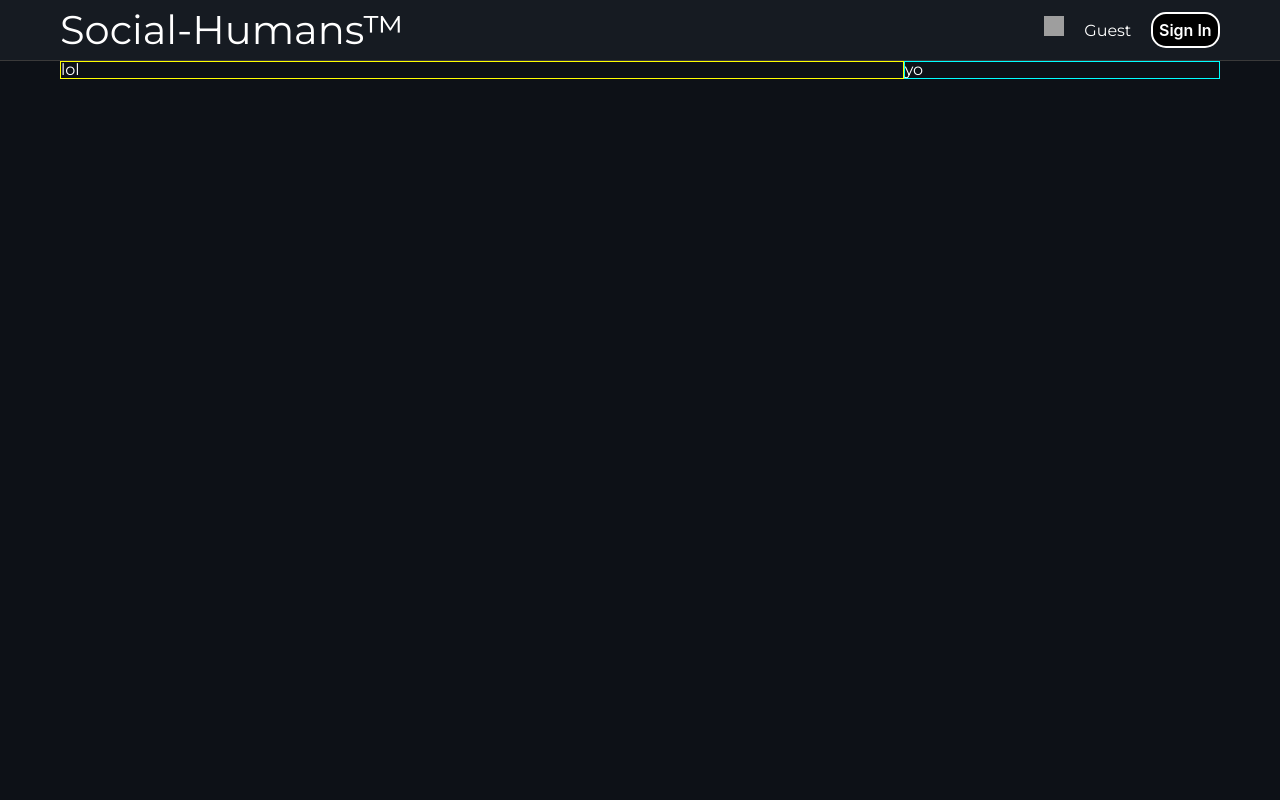
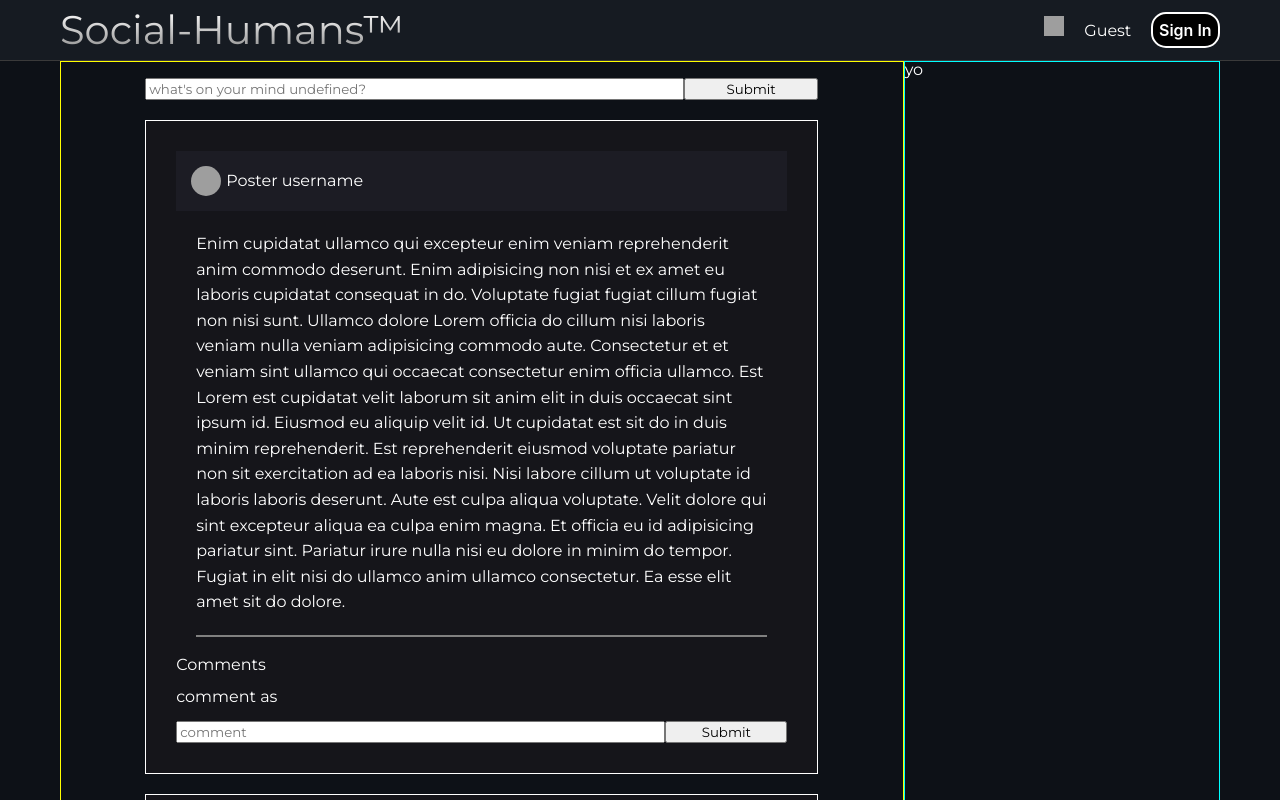
Before and after one commit to noclipping/social-media-app, a Next.js app: page / in a window 1280 px wide. Shown: the top 800 px of the page. Built offline with nearby package versions, Linux system fonts and the light colour scheme; no server answers; the database is empty; grey boxes are pictures that could not be loaded.

Commit message:
post creation

```diff
--- a/components/Navbar.js
+++ b/components/Navbar.js
@@ -6,8 +6,8 @@ import { useSession, signIn, signOut } from "next-auth/react";
 
 export default function Navbar() {
   const { data: session } = useSession();
+  console.log(session, "session");
 
-  console.log(session);
   return (
     <div className={styles.parent_container}>
       <div className={styles.container}>
--- a/components/Post.js
+++ b/components/Post.js
@@ -1,8 +1,54 @@
+import { useSession } from "next-auth/react";
 import React from "react";
 import server from "../config/index";
 import styles from "../styles/Post.module.css";
 export default function Post() {
-  return <div></div>;
+  const { data: session } = useSession();
+
+  return (
+    <div className={styles.container}>
+      <div className={styles.header}>
+        <img
+          src="https://i.stack.imgur.com/34AD2.jpg"
+          style={{
+            display: "inline-block",
+            width: "30px",
+            height: "30px",
+            borderRadius: "50%",
+            margin: "5px",
+          }}
+        />
+        <div style={{ display: "inline-block" }}>Poster username</div>
+      </div>
+      <p className={styles.content}>
+        Enim cupidatat ullamco qui excepteur enim veniam reprehenderit anim
+        commodo deserunt. Enim adipisicing non nisi et ex amet eu laboris
+        cupidatat consequat in do. Voluptate fugiat fugiat cillum fugiat non
+        nisi sunt. Ullamco dolore Lorem officia do cillum nisi laboris veniam
+        nulla veniam adipisicing commodo aute. Consectetur et et veniam sint
+        ullamco qui occaecat consectetur enim officia ullamco. Est Lorem est
+        cupidatat velit laborum sit anim elit in duis occaecat sint ipsum id.
+        Eiusmod eu aliquip velit id. Ut cupidatat est sit do in duis minim
+        reprehenderit. Est reprehenderit eiusmod voluptate pariatur non sit
+        exercitation ad ea laboris nisi. Nisi labore cillum ut voluptate id
+        laboris laboris deserunt. Aute est culpa aliqua voluptate. Velit dolore
+        qui sint excepteur aliqua ea culpa enim magna. Et officia eu id
+        adipisicing pariatur sint. Pariatur irure nulla nisi eu dolore in minim
+        do tempor. Fugiat in elit nisi do ullamco anim ullamco consectetur. Ea
+        esse elit amet sit do dolore.
+      </p>
+      <div>Comments</div>
+      <br />
+      <div>
+        <form>
+          <div>comment as {session?.user.username} </div>
+          <br />
+          <input placeholder="comment" style={{ width: "80%" }} />
+          <button style={{ width: "20%" }}>Submit</button>
+        </form>
+      </div>
+    </div>
+  );
 }
 export async function getServerSideProps() {
   fetch(`${server}/api/posts`);
--- /dev/null
+++ b/pages/api/posts/create.js
@@ -0,0 +1,13 @@
+// import bcrypt from "bcrypt";
+// import Users from "../models/userModel";
+// import { userSchema } from "../schemas/RegisterValidation";
+import Post from "../../models/postModel";
+export default async function handler(req, res) {
+  const body = req.body;
+  const post = new Post({
+    uid: body.uid,
+    content: body.content,
+  });
+  await post.save();
+  res.status(400).json({ message: "Post created" });
+}
--- a/pages/api/posts/index.js
+++ b/pages/api/posts/index.js
@@ -0,0 +1,5 @@
+import Posts from "../../models/postModel";
+export default async function handler(req, res) {
+  const posts = await Posts.find();
+  res.status(200).json({ posts });
+}
--- a/pages/index.js
+++ b/pages/index.js
@@ -2,8 +2,31 @@ import Head from "next/head";
 import styles from "../styles/Home.module.css";
 import { useSession, signIn, signOut } from "next-auth/react";
 import Link from "next/link";
-export default function Home() {
+import Post from "../components/Post";
+import { useState } from "react";
+import { server } from "../config/index";
+export default function Home({ data }) {
   const { data: session } = useSession();
+  const [newPost, setNewPost] = useState("");
+  console.log(data, "gamerdata");
+  async function submitPost(e) {
+    e.preventDefault();
+    fetch(`${server}/api/posts/create`, {
+      method: "POST",
+      headers: {
+        "Content-Type": "application/json",
+      },
+      body: JSON.stringify({
+        uid: session.user._id,
+        content: newPost,
+      }),
+    })
+      .then((res) => res.json())
+      .then((data) => {
+        console.log(data);
+        setNewPost("");
+      });
+  }
   return (
     <div>
       <Head>
@@ -12,15 +35,31 @@ export default function Home() {
         <link rel="icon" href="/favicon.ico" />
       </Head>
       <div className={styles.container}>
-        <div style={{ border: "solid 1px yellow" }}>lol</div>
+        <div style={{ border: "solid 1px yellow" }}>
+          <div style={{ width: "80%", margin: "0 auto" }}>
+            <form>
+              <br />
+              <input
+                placeholder={`what's on your mind ${session?.user.username}?`}
+                style={{ width: "80%" }}
+                onChange={(e) => setNewPost(e.target.value)}
+              />
+              <button style={{ width: "20%" }} onClick={submitPost}>
+                Submit
+              </button>
+            </form>
+          </div>
+          <Post />
+          <Post />
+        </div>
         <div style={{ border: "solid 1px aqua" }}>yo</div>
       </div>
     </div>
   );
 }
 
-// export async function getServerSideProps() {
-//   // console.log(process.env.MONGODB_URI, "uri");
-//   // env variables can only be accessed through APIs or getting static/server props
-//   return { props: { data: "data" } };
-// }
+export async function getServerSideProps() {
+  const res = await fetch(`${server}/api/posts`);
+  const data = await res.json();
+  return { props: { data } };
+}
--- a/pages/models/postModel.js
+++ b/pages/models/postModel.js
@@ -12,6 +12,7 @@ const postSchema = new mongoose.Schema(
     },
     comments: {
       type: Array,
+      default: [],
     },
     likes: {
       type: Number,
@@ -21,5 +22,5 @@ const postSchema = new mongoose.Schema(
   },
   { timestamps: true }
 );
-let Dataset = mongoose.models.users || mongoose.model("posts", postSchema);
+let Dataset = mongoose.models.posts || mongoose.model("posts", postSchema);
 export default Dataset;
--- a/styles/Navbar.module.css
+++ b/styles/Navbar.module.css
@@ -34,6 +34,9 @@
 .logo {
   align-self: center;
   font-size: 40px;
+  background: -webkit-linear-gradient(rgb(255, 255, 255), rgb(145, 145, 145));
+  -webkit-background-clip: text;
+  -webkit-text-fill-color: transparent;
 }
 .button {
   appearance: none;
--- a/styles/Post.module.css
+++ b/styles/Post.module.css
@@ -0,0 +1,26 @@
+.container {
+  background-color: rgb(21, 21, 26);
+  width: 80%;
+  margin: 20px auto;
+  border: solid 1px white;
+  padding: 30px;
+}
+.header {
+  display: flex;
+  background-color: rgb(28, 28, 36);
+  padding: 10px;
+  align-items: center;
+}
+.header h1 {
+  font-size: 30px;
+  margin-bottom: 5px;
+}
+.header h2 {
+  font-size: 14px;
+}
+.content {
+  margin: 20px;
+  line-height: 1.6;
+  padding-bottom: 20px;
+  border-bottom: solid 2px grey;
+}
```
